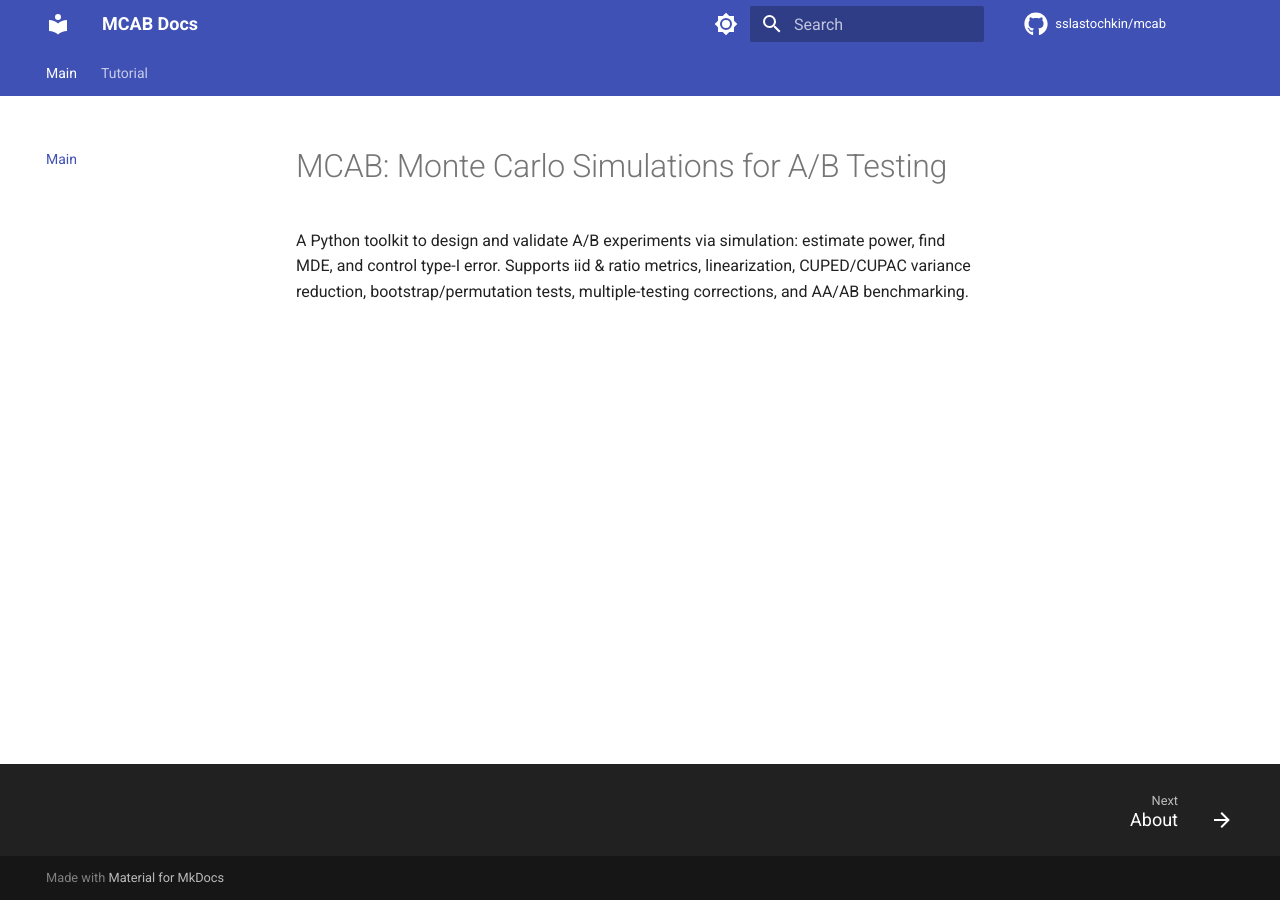
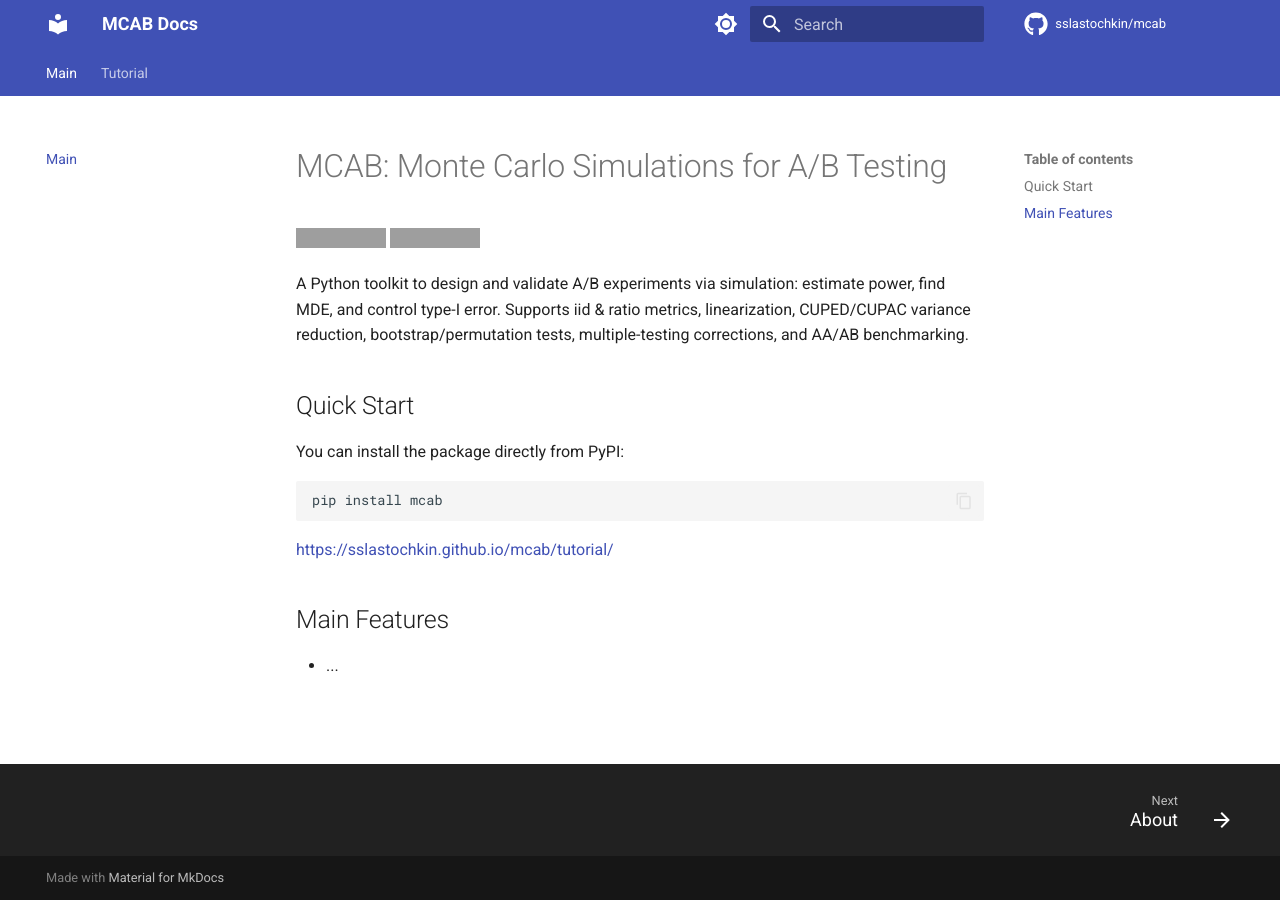
Before and after one commit to sslastochkin/mcab, an MkDocs documentation site: the page built from docs/README.md, in a window 1280 px wide. Built offline with MkDocs 1.6.1 and Material for MkDocs 9.7.7, drawn with Linux system fonts in a browser that asks for light colours; comment, search, counter and statistics services are not loaded; grey boxes are pictures that could not be loaded.

Commit message:
Update README.md

````diff
--- a/docs/README.md
+++ b/docs/README.md
@@ -1,2 +1,19 @@
 # MCAB: Monte Carlo Simulations for A/B Testing
+
+[![Python Version](https://img.shields.io/badge/python-3.8%2B-blue)](https://python.org)
+[![License: MIT](https://img.shields.io/badge/License-MIT-yellow)](https://opensource.org/licenses/MIT)
+
 A Python toolkit to design and validate A/B experiments via simulation: estimate power, find MDE, and control type-I error. Supports iid &amp; ratio metrics, linearization, CUPED/CUPAC variance reduction, bootstrap/permutation tests, multiple-testing corrections, and AA/AB benchmarking.
+
+## Quick Start
+
+You can install the package directly from PyPI:
+
+```bash
+pip install mcab
+```
+
+[https://sslastochkin.github.io/mcab/tutorial/](Tutorial)
+
+## Main Features
+- ...
````
